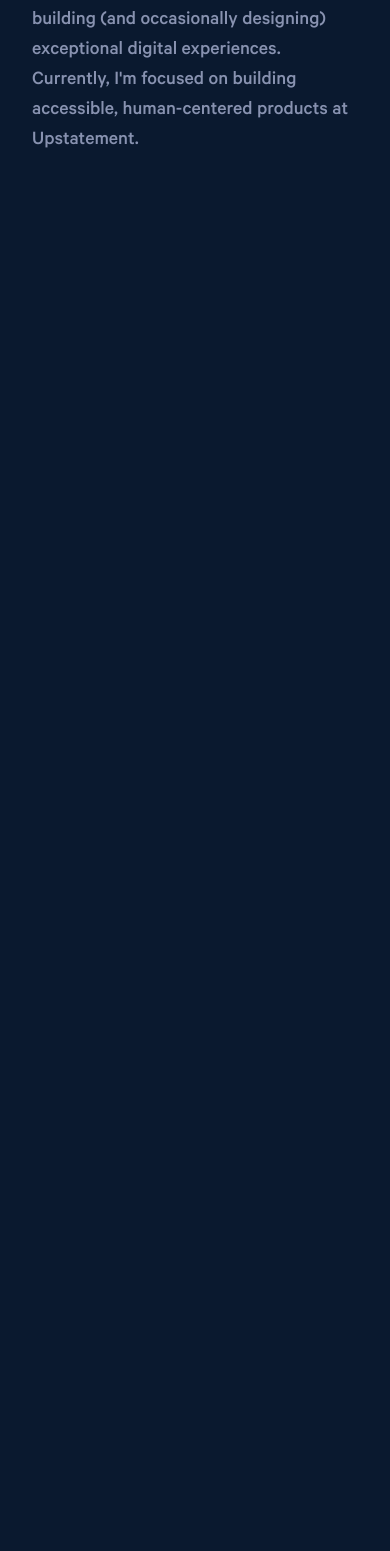
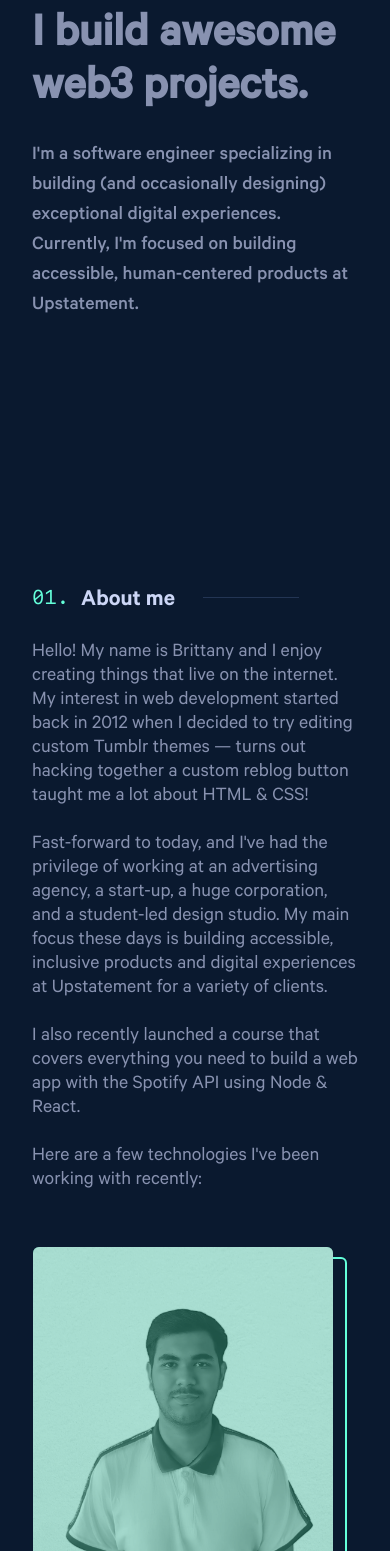
Before and after one commit to Envoy-VC/portfolio, a Next.js app: page / in a window 390 px wide. Shown: the part 449-2000 px from the top of the page. Before the commit the page ends 844 px from the top, so only its background shows below. Built offline with nearby package versions, Linux system fonts and the light colour scheme.

Commit message:
add about section

```diff
--- a/components/sidebar/hamburger-button/index.tsx
+++ b/components/sidebar/hamburger-button/index.tsx
@@ -56,7 +56,7 @@ const HamburgerButton = ({ isOpen = false, onClick }: Props) => {
 	};
 
 	return (
-		<div onClick={onClick} className='z-[11]'>
+		<div onClick={onClick} className='z-[100]'>
 			<motion.svg
 				width='36'
 				height='22'
--- a/components/sidebar/index.tsx
+++ b/components/sidebar/index.tsx
@@ -1,6 +1,6 @@
 import React from 'react';
 import { useRouter } from 'next/router';
-import { SidebarContext } from '@/pages';
+import { SidebarContext } from '@/pages/_app';
 import { AnimatePresence, motion, Variants } from 'framer-motion';
 
 // Hooks
@@ -79,7 +79,7 @@ const Sidebar = () => {
 								delay: 0.5,
 							},
 						}}
-						className='fixed right-0 top-0 z-[11] h-screen w-full max-w-sm bg-[#112240]'
+						className='fixed right-0 top-0 z-[100] h-screen w-full max-w-sm bg-[#112240]'
 					>
 						<motion.div
 							className='flex h-full flex-col items-center justify-center gap-6'
--- a/data/index.ts
+++ b/data/index.ts
@@ -25,4 +25,11 @@ export const HeroSectionDetails = {
 	bio: `I'm a software engineer specializing in building (and occasionally designing) exceptional digital experiences. Currently, I'm focused on building accessible, human-centered products at Upstatement.`,
 };
 
-export const SocialLinksCoverDetails = [];
+export const AboutMeDetails = {
+	about: `Hello! My name is Brittany and I enjoy creating things that live on the internet. My interest in web development started back in 2012 when I decided to try editing custom Tumblr themes — turns out hacking together a custom reblog button taught me a lot about HTML & CSS!\n
+Fast-forward to today, and I've had the privilege of working at an advertising agency, a start-up, a huge corporation, and a student-led design studio. My main focus these days is building accessible, inclusive products and digital experiences at Upstatement for a variety of clients.
+
+I also recently launched a course that covers everything you need to build a web app with the Spotify API using Node & React.
+
+Here are a few technologies I've been working with recently:`,
+};
--- a/pages/_app.tsx
+++ b/pages/_app.tsx
@@ -2,10 +2,20 @@ import '@/styles/globals.css';
 import React from 'react';
 import type { AppProps } from 'next/app';
 
-import { Loader } from '@/components';
+import { Loader, Navbar } from '@/components';
+
+// Sidebar Context
+export const SidebarContext = React.createContext<{
+	menuOpen: boolean;
+	setMenuOpen: React.Dispatch<React.SetStateAction<boolean>>;
+}>({
+	menuOpen: false,
+	setMenuOpen: () => {},
+});
 
 export default function App({ Component, pageProps }: AppProps) {
 	const [isMounted, setIsMounted] = React.useState<boolean>(false);
+	const [menuOpen, setMenuOpen] = React.useState<boolean>(false);
 
 	React.useEffect(() => {
 		setTimeout(() => {
@@ -13,5 +23,12 @@ export default function App({ Component, pageProps }: AppProps) {
 		}, 2000);
 	}, [isMounted]);
 
-	return isMounted ? <Component {...pageProps} /> : <Loader />;
+	return (
+		<SidebarContext.Provider value={{ menuOpen, setMenuOpen }}>
+			<>
+				<Navbar />
+				<Component {...pageProps} />
+			</>
+		</SidebarContext.Provider>
+	);
 }
--- a/pages/index.tsx
+++ b/pages/index.tsx
@@ -1,25 +1,15 @@
 import React from 'react';
 
-import { Navbar, SocialLinksCover } from '@/components';
-import { Hero } from '@/sections';
-
-// Sidebar Context
-export const SidebarContext = React.createContext<{
-	menuOpen: boolean;
-	setMenuOpen: React.Dispatch<React.SetStateAction<boolean>>;
-}>({
-	menuOpen: false,
-	setMenuOpen: () => {},
-});
+import { SocialLinksCover } from '@/components';
+import { Hero, About } from '@/sections';
 
 const Home = () => {
-	const [menuOpen, setMenuOpen] = React.useState<boolean>(false);
 	return (
-		<SidebarContext.Provider value={{ menuOpen, setMenuOpen }}>
+		<>
 			<SocialLinksCover />
-			<Navbar />
 			<Hero />
-		</SidebarContext.Provider>
+			<About />
+		</>
 	);
 };
 
--- /dev/null
+++ b/sections/about/index.tsx
@@ -0,0 +1,49 @@
+import React from 'react';
+import Image from 'next/image';
+
+// Data
+import { AboutMeDetails } from '@/data';
+
+// Images
+import Avatar from '@/public/avatar.webp';
+
+const About = () => {
+	return (
+		<section
+			className='mx-auto my-64 max-w-screen-sm px-8 sm:my-96 xl:max-w-[800px] xl:px-0'
+			id='#about'
+		>
+			<div className='flex h-full flex-col justify-center gap-6'>
+				<div className='flex flex-row items-center gap-3 font-sfMono'>
+					<span className='text-xl text-primary sm:text-2xl'>
+						01.
+					</span>
+					<span className='mt-2 font-calibreSemibold text-2xl  text-textPrimary sm:text-4xl'>
+						About me
+					</span>
+					<div className='ml-4 w-24 border-t-[1px] border-[#233554] sm:w-48' />
+				</div>
+				<div className='flex flex-col items-center gap-16 sm:items-start xl:flex-row'>
+					<p className='max-w-md whitespace-pre-wrap font-calibreRegular text-xl leading-6 text-textSecondary'>
+						{AboutMeDetails.about}
+					</p>
+					<div className='group h-fit w-fit'>
+						<div className='rounded-md border-2 border-primary transition-all duration-300 ease-in-out group-hover:translate-x-2 group-hover:translate-y-2'>
+							<div className='w-fit -translate-x-3 -translate-y-3 rounded-md bg-[#42c7a8] transition-all duration-300 ease-in-out group-hover:-translate-x-7 group-hover:-translate-y-7'>
+								<Image
+									alt='Avatar'
+									src={Avatar.src}
+									height={288}
+									width={300}
+									className='max-h-80 rounded-md object-cover opacity-60 grayscale transition-all duration-300 ease-in-out group-hover:opacity-100 group-hover:filter-none'
+								/>
+							</div>
+						</div>
+					</div>
+				</div>
+			</div>
+		</section>
+	);
+};
+
+export default About;
--- a/sections/hero/index.tsx
+++ b/sections/hero/index.tsx
@@ -30,7 +30,7 @@ const Hero = () => {
 
 	return (
 		<section
-			className='mx-auto h-[70vh] max-w-screen-sm px-8 lg:max-w-screen-md xl:max-w-screen-lg xl:px-0'
+			className='mx-auto max-w-screen-sm px-8 lg:max-w-screen-md xl:max-w-screen-lg xl:px-0 my-64'
 			id='#'
 		>
 			<motion.div
--- a/sections/index.ts
+++ b/sections/index.ts
@@ -1,3 +1,4 @@
 import Hero from './hero';
+import About from './about';
 
-export { Hero };
+export { Hero, About };
--- a/styles/globals.css
+++ b/styles/globals.css
@@ -27,6 +27,7 @@ body,
 :root {
 	background-color: #0a192f;
 	color: #8892b0;
+	scroll-behavior: smooth;
 }
 
 ::selection {
```
Also changed, not shown: public/avatar.webp (added).
